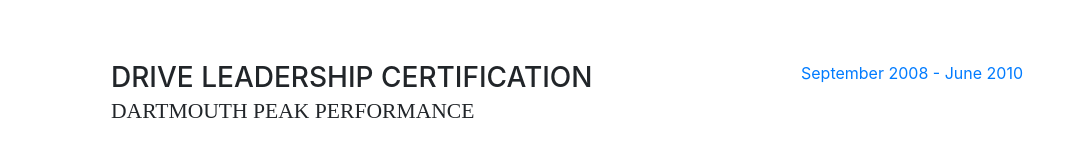
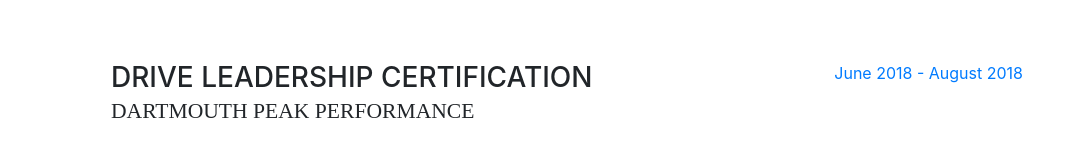
Before and after one commit to rblank96/ryanblankemeier.me, a website with bundled scripts: page index.html in a window 1280 px wide. Shown: the part 1647-1793 px from the top of the page, without its empty margins (209-1280 px from the left). Built offline with nearby package versions, Linux system fonts and the light colour scheme; a web font is replaced by a local one.

Commit message:
fixed more date

```diff
--- a/index.html
+++ b/index.html
@@ -162,7 +162,7 @@
               <p>Applied and was accepted into a 7-week leadership program for varsity athletes. Program consisted of 5 hours per week of classroom and rigorous outdoor activities to build leadership and communication skills for athletics and the workforce.</p>
             </div>
             <div class="resume-date text-md-right">
-              <span class="text-primary">September 2008 - June 2010</span>
+              <span class="text-primary">June 2018 - August 2018</span>
             </div>
           </div>
 
```
